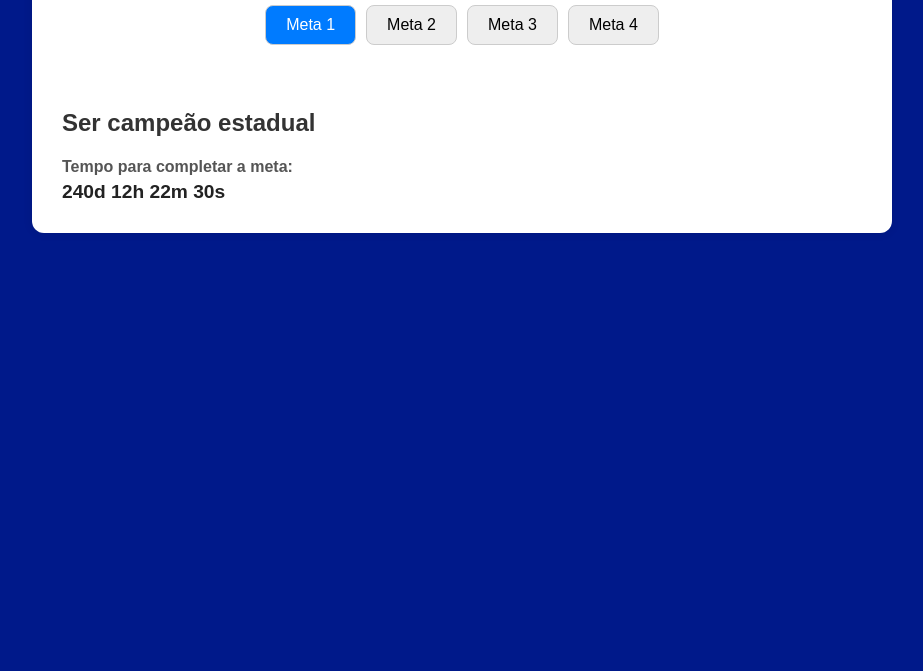
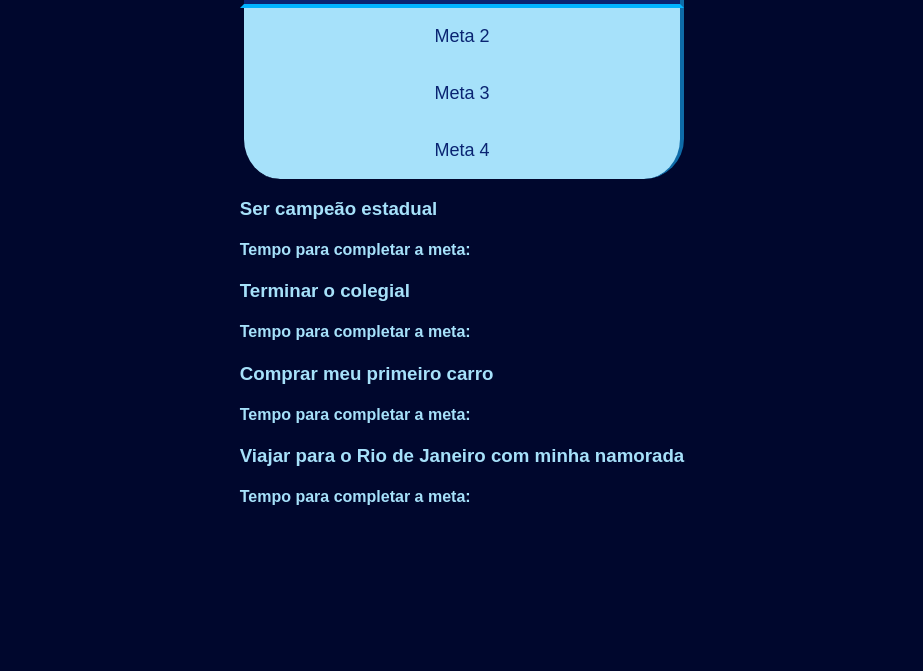
Before and after one commit to henryarauj0/3-B-objetivo, a plain HTML site: page index.html in a window 1280 px wide. Shown: the part 129-800 px from the top of the page, without its empty margins (178-1101 px from the left). Drawn offline with Linux system fonts and the light colour scheme.

Commit message:
Add files via upload

```diff
--- a/main.js
+++ b/main.js
@@ -1,48 +1,33 @@
-const botoes = document.querySelectorAll(".botao");
-const abas = document.querySelectorAll(".aba");
-const contadores = document.querySelectorAll(".contador");
+const tempoObjetivo01 = new Date("2025-05-12T00:00:00");
+const tempoObjetivo02 = new Date("2029-06-11T00:00:00");
+const tempoObjetivo03 = new Date("2026-08-11T00:00:00");
+const tempoObjetivo04 = new Date("2025-09-12T00:00:00");
 
-// Datas futuras das metas
-const tempoObjetivo1 = new Date("2025-12-31T23:59:59");
-const tempoObjetivo2 = new Date("2025-06-30T23:59:59");
-const tempoObjetivo3 = new Date("2025-09-01T00:00:00");
-const tempoObjetivo4 = new Date("2025-11-15T00:00:00");
+const tempos = [tempoObjetivo01, tempoObjetivo02, tempoObjetivo03, tempoObjetivo04]
 
-const tempos = [tempoObjetivo1, tempoObjetivo2, tempoObjetivo3, tempoObjetivo4];
-
-botoes.forEach((botao, indice) => {
-  botao.addEventListener("click", () => {
-    // Remove a classe 'ativo' de todos os botões
-    botoes.forEach(botao => botao.classList.remove("ativo"));
-    // Adiciona a classe no botão clicado
-    botao.classList.add("ativo");
-
-    // Troca as abas
-    abas.forEach(aba => aba.classList.remove("ativa"));
-    abas[indice].classList.add("ativa");
-  });
-});
-
-// Atualiza os contadores a cada segundo
-function atualizarContadores() {
-  const agora = new Date();
-
-  contadores.forEach((contador, indice) => {
-    const tempoFinal = tempos[indice];
-    const tempoRestante = tempoFinal - agora;
-
-    if (tempoRestante > 0) {
-      const dias = Math.floor(tempoRestante / (1000 * 60 * 60 * 24));
-      const horas = Math.floor((tempoRestante / (1000 * 60 * 60)) % 24);
-      const minutos = Math.floor((tempoRestante / (1000 * 60)) % 60);
-      const segundos = Math.floor((tempoRestante / 1000) % 60);
-
-      contador.innerHTML = `${dias}d ${horas}h ${minutos}m ${segundos}s`;
-    } else {
-      contador.innerHTML = "Meta encerrada!";
-    }
-  });
+for (i = 0; i < contadores.length; i++) {
+contadores[i].textContent = calculaTempo(tempos[i])
 }
 
-atualizarContadores();
-setInterval(atualizarContadores, 1000);
+for (let i = 0; i < botoes.length; i++) {
+botoes[i].onclick = function () {
+for (let j = 0; j < botoes.length; j++) {
+botoes[j].classList.remove("ativo");
+textos[j].classList.remove("ativo");
+}
+botoes[i].classList.add("ativo");
+textos[i].classList.add("ativo");
+}
+}
+function calculaTempo(tempoObjetivo) {
+let tempoAtual = new Date();
+let tempoFinal = tempoObjetivo - tempoAtual
+
+let segundos = Math.floor(tempoFinal / 1000);
+let minutos = Math.floor(segundos / 60);
+let horas = Math.floor(minutos / 60);
+let dias = Math.floor(horas / 24);
+
+return dias + " Dias " + horas + " Horas " + minutos + " Minutos " + segundos + " Segundos "
+
+}
--- a/style.css
+++ b/style.css
@@ -1,79 +1,81 @@
-body {
-    font-family: Arial, sans-serif;
-    background-color: #00198a;
-    color: #333;
-    margin: 0;
-    padding: 20px;
+@import url('https://fonts.googleapis.com/css2?family=Outfit:wght@100..900&display=swap');
+
+:root{
+
+
+--cor-de-fundo: #00072dff;
+--fort-blue: #001c55ff;
+--royal-blue-traditional: #0a2472ff;
+--bice-blue: #0e6ba8ff;
+--non-photo-blue: #a6e1faff;
 }
 
-  .conteudo-principal {
-    max-width: 800px;
-    margin: auto;
-    background-color: #fff;
-    padding: 30px;
-    border-radius: 12px;
-    box-shadow: 0 0 10px rgba(0, 0, 0, 0.1);
+body{
+    background-color: #00072dff;
+    color: #a6e1faff;
+    font-family: "Chakra Petch", sans-serif;
+    font-weight: 400;
+    font-style: normal;
 }
 
-  .titulo {
-    text-align: center;
-    font-size: 2rem;
-    margin-bottom: 20px;
+.conteudo-principal{
+    display: flex;
+    flex-direction: column;
+    justify-content: center;
+    align-items: center;
+    max-width: 1200px;
+    width: 100%;
+    margin: 0 auto;
+}
+.titulo-principal{
+    text-align: left;
+    width: 100%;
+    font-size: 32px;
+
+}
+.titulo-principal span{
+    color: #0e6ba8ff;
+}
+.botao{
+    font-family: "Chakra Petch", sans-serif;
+    font-weight: 400;
+    font-style: normal;
+    background-color: #a6e1faff;
+    color: #0a2472ff;
+    display: flex;
+    justify-content: center;
+    padding: 1em;
+    font-size: 18px;
+    align-items: center;
+    width: 100%;
+    border-bottom: #0e6ba8ff;
+    border-left: 4px solid var(--cor-de-fundo);
+    border-right: 4px solid var(--bice-blue);
+    border-top: #0a2472ff;
 }
 
-  .botoes {
-    display: flex;
-    justify-content: center;
-    gap: 10px;
-    margin-bottom: 20px;
+.botoes{
+    display: block;
+}
+.botao:first-child{
+    border-radius: 40px 40px 0 0;
+}
+.botao:last-child{
+    border-radius: 0 0 40px 40px;
 }
 
-  .botao {
-    padding: 10px 20px;
-    font-size: 1rem;
-    background-color: #eee;
-    border: 1px solid #ccc;
-    border-radius: 8px;
-    cursor: pointer;
-    transition: background-color 0.3s ease;
+@media screen and (min-widht: 768px){
+    .botoes{
+        display: flex;
     }
-
-  .botao:hover {
-    background-color: #ddd;
+    .botao:first-child{
+        border-radius: 40px 0 0 0;
     }
-
-  .botao.ativo {
-    background-color: #007bff;
-    color: #fff;
+    .botao:last-child{
+        border-radius: 0 40px 0 0;
     }
-
-  .abas {
-    display: flex;
-    flex-direction: column;
 }
-
-  .aba {
-    display: none;
+.ativo{
+    background-color: var(--royal-blue-traditional);
+    border-bottom: 4px solid rgb(0, 179, 255);
 }
-
-  .aba.ativa {
-    display: block;
-    margin-top: 20px;
-  }
-
-  .aba-conteudo-titulo-principal {
-    font-size: 1.5rem;
-    margin-bottom: 10px;
-  }
-
-  .aba-conteudo-titulo-secundario {
-    font-size: 1rem;
-    margin-bottom: 5px;
-    color: #555;
-  }
-
-  .contador {
-    font-size: 1.2rem;
-    font-weight: bold;
-    color: #222;
-  }
```
Also changed, not shown: index.html (+1 -1 lines), 1 other file. Lines whose indentation alone changed are shown as unchanged.
